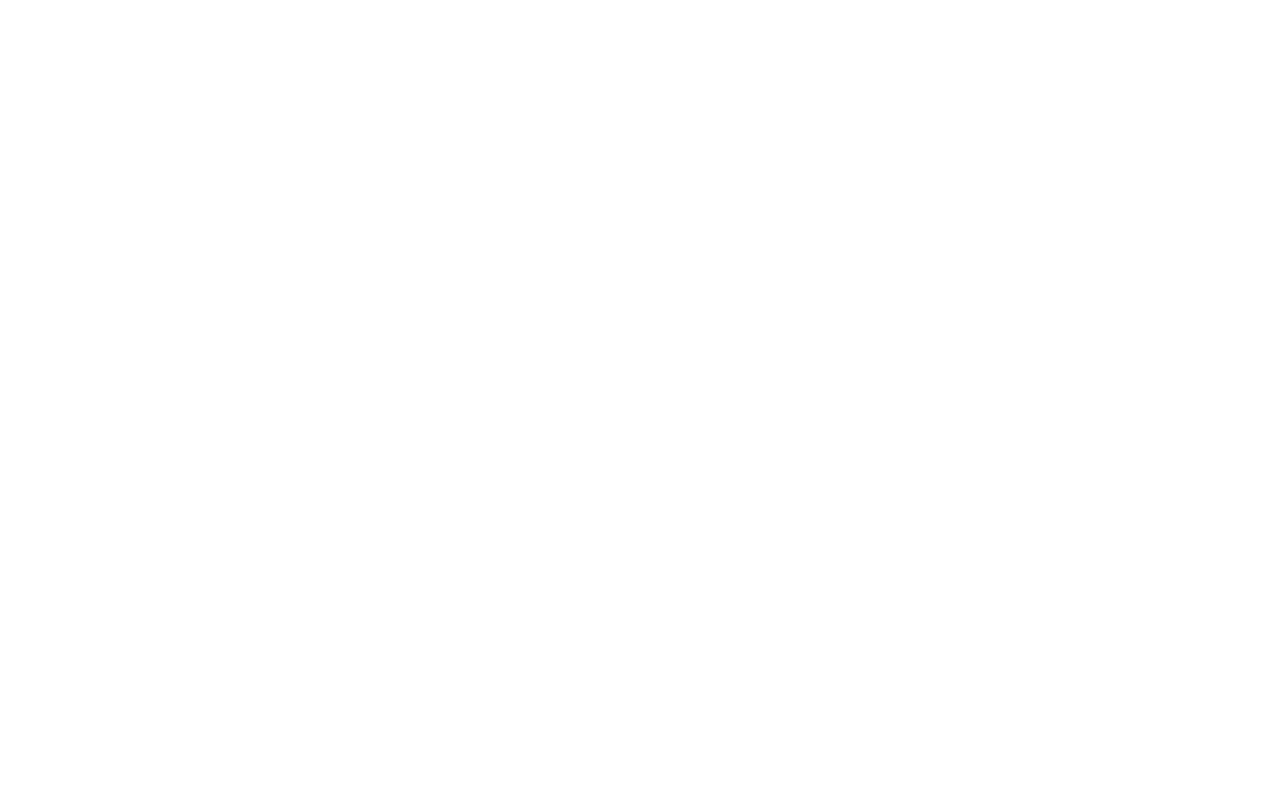
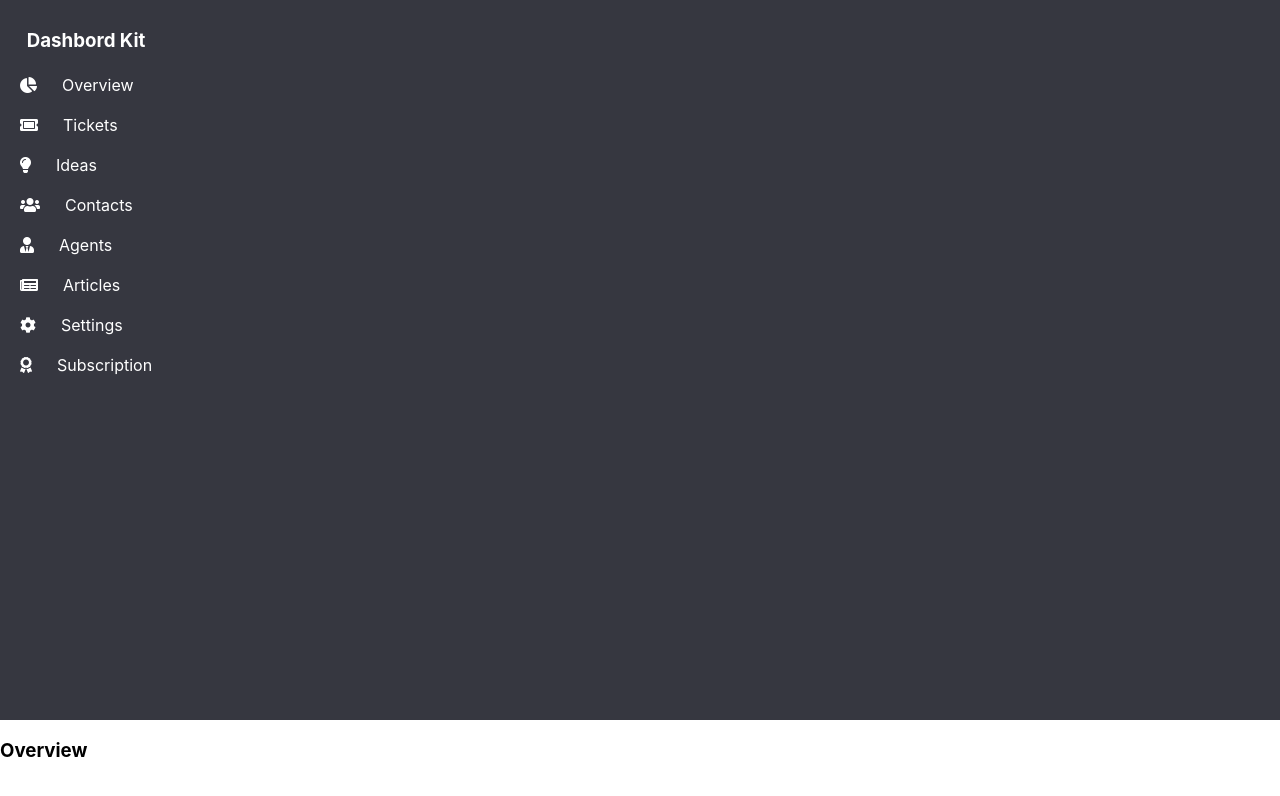
Before and after one commit to rdadr/dashboard, a React (Create React App) app: page / in a window 1280 px wide. Shown: the top 796 px of the page. Built offline with nearby package versions, Linux system fonts and the light colour scheme.

Commit message:
fix:       <Route path="/" component={Overview} />

```diff
--- a/src/App.js
+++ b/src/App.js
@@ -10,6 +10,7 @@
     <Switch>
       <Route path="/overview" exact component={Overview} />
       <Route path="/tickets" component={Tickets} />
+      <Route path="/" component={Overview} />
     </Switch>
     </BrowserRouter>
   );
--- a/src/index.js
+++ b/src/index.js
@@ -1,13 +1,14 @@
 import React from 'react';
 import ReactDOM from 'react-dom';
+import { BrowserRouter } from 'react-router-dom';
 import './index.css';
 import App from './App';
 import reportWebVitals from './reportWebVitals';
 
 ReactDOM.render(
-  <React.StrictMode>
-    <App />
-  </React.StrictMode>,
+  <BrowserRouter>
+  <App />
+  </BrowserRouter>,
   document.getElementById('root')
 );
 
```
